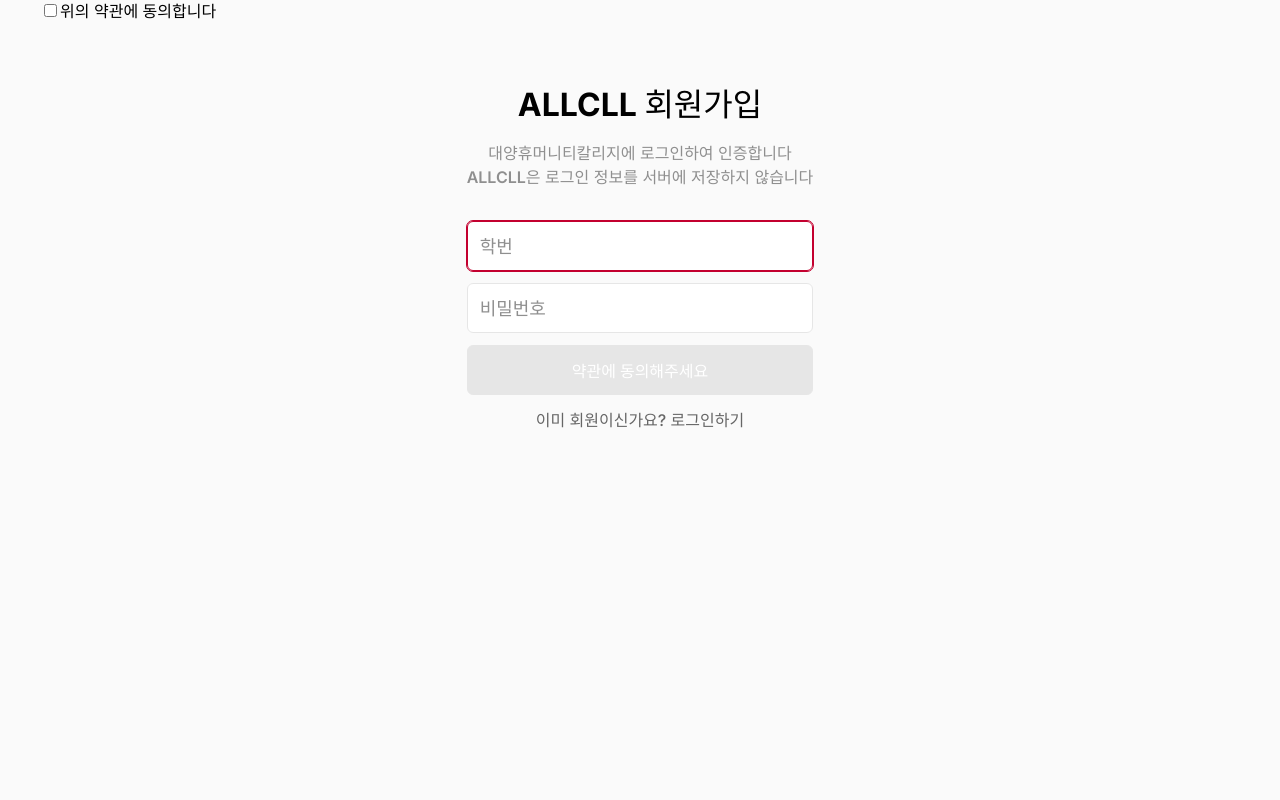
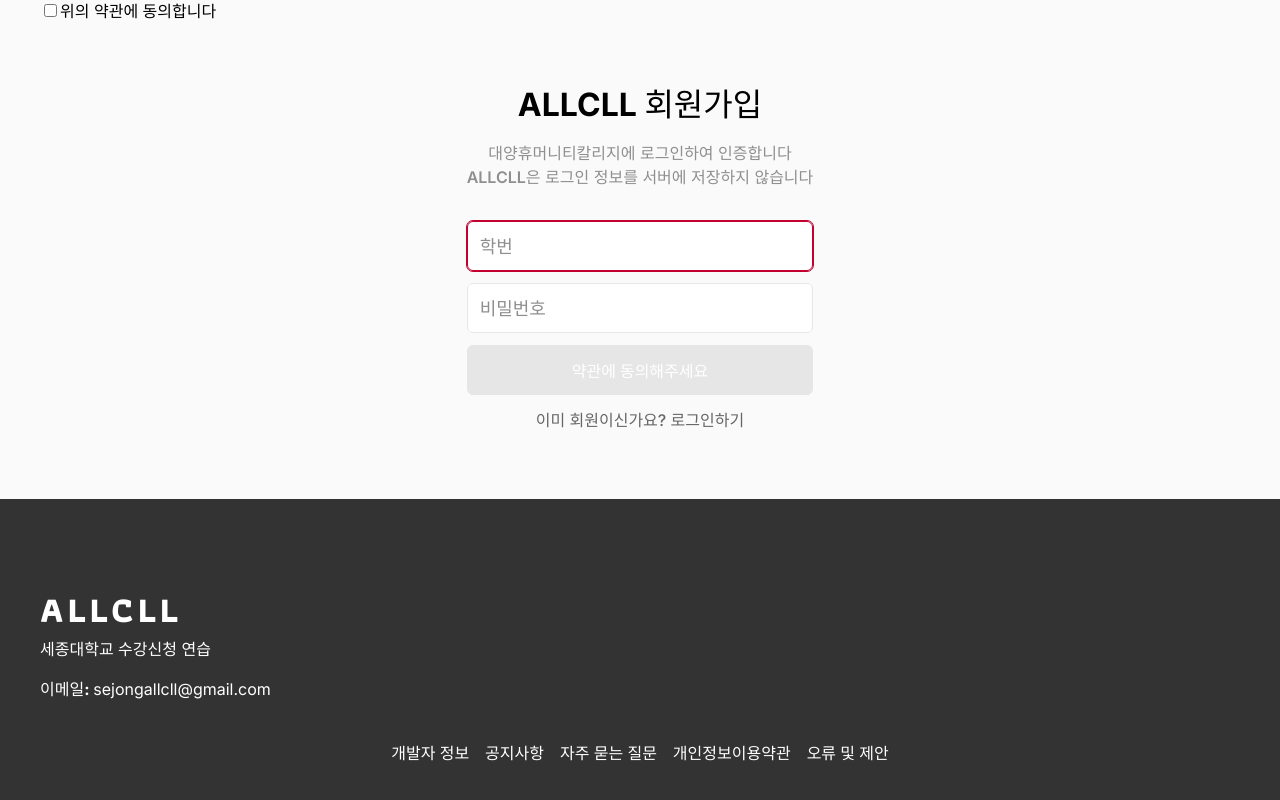
Before and after one commit to hyunwoo0081/ALLCLL_Frontend, a React (Vite) app: page /register in a window 1280 px wide. Shown: the part 504-1304 px from the top of the page. Before the commit the page ends 1003 px from the top, so only its background shows below. Built offline with nearby package versions, Linux system fonts and the light colour scheme.

Commit message:
Feat: 회원가입 페이지 Footer 추가

```diff
--- a/src/pages/login/AgreeTermsPage.tsx
+++ b/src/pages/login/AgreeTermsPage.tsx
@@ -1,6 +1,6 @@
 import React, {useEffect, useRef, useState} from 'react';
 import {useNavigate} from 'react-router-dom';
-import Navigation from '../../components/Navigation.tsx';
+import PageDefaultLayout from '../../layouts/PageDefaultLayout.tsx';
 import useLoginErrorBox from '../../hooks/useLoginErrorBox.tsx';
 import Terms from '../../layouts/Terms.tsx';
 import CheckStringType from '../../constant/CheckStringType.ts';
@@ -59,10 +59,7 @@ function AgreeTermsPage() {
   }
 
   return (
-    <>
-      <Navigation/>
-
-      <div className='responsive'>
+    <PageDefaultLayout>
       <div className='terms_layout'>
         <div className='terms_contents_layout'>
           <Terms/>
@@ -110,8 +107,7 @@ function AgreeTermsPage() {
           <button className='link' onClick={() => navigate('/login', {replace: true})}>이미 회원이신가요? 로그인하기</button>
         </div>
       </div>
-      </div>
-    </>
+    </PageDefaultLayout>
   );
 }
 
```
Lines whose indentation alone changed are shown as unchanged.
